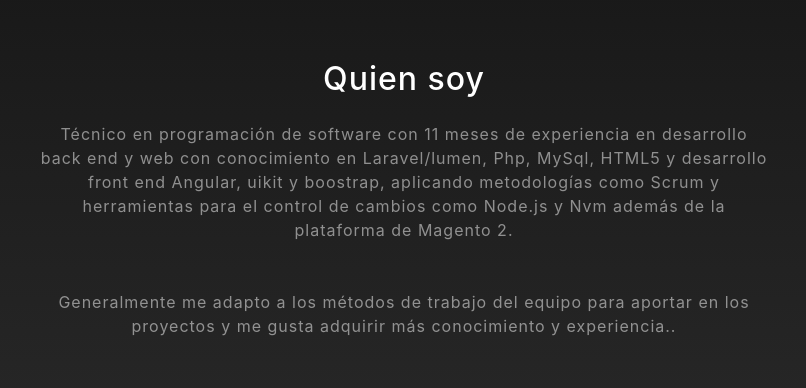
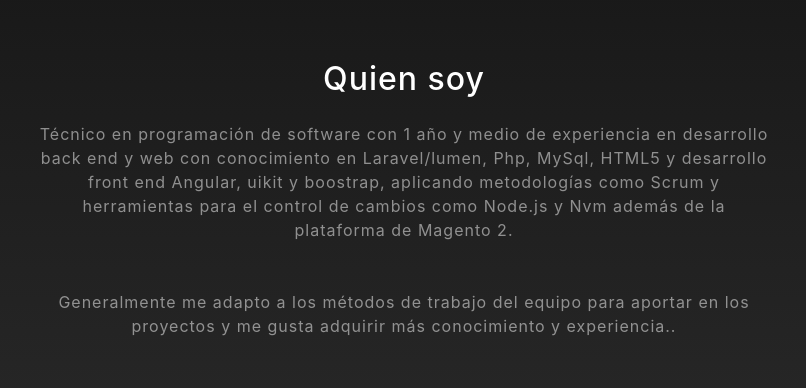
Before and after one commit to jair08DEV/DesarroladorJair, a website with bundled scripts: page index.html in a window 1280 px wide. Shown: the part 900-1288 px from the top of the page, 236-1042 px from the left. Built offline with nearby package versions, Linux system fonts and the light colour scheme.

Commit message:
Update index.html

```diff
--- a/index.html
+++ b/index.html
@@ -53,7 +53,7 @@
       <div class="row">
         <div class="col-lg-8 mx-auto">
           <h2 class="text-white mb-4">Quien soy</h2>
-          <p class="text-white-50">           Técnico en programación de software con 11 meses de experiencia en desarrollo back end y web
+          <p class="text-white-50">           Técnico en programación de software con 1 año y medio de experiencia en desarrollo back end y web
 con conocimiento en Laravel/lumen, Php, MySql, HTML5 y desarrollo front end Angular, uikit
 y boostrap, aplicando metodologías como Scrum y herramientas para el control de cambios como
 Node.js y Nvm además de la plataforma de Magento 2.
```
